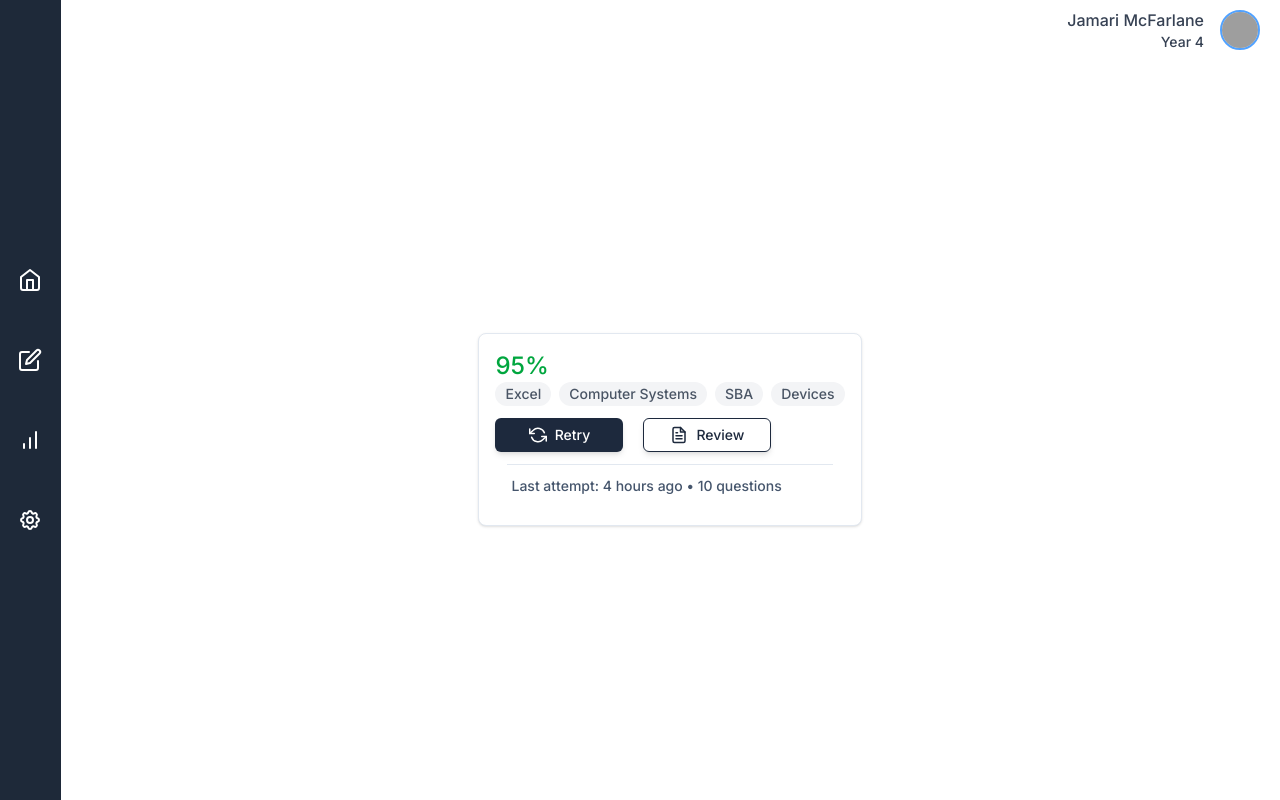
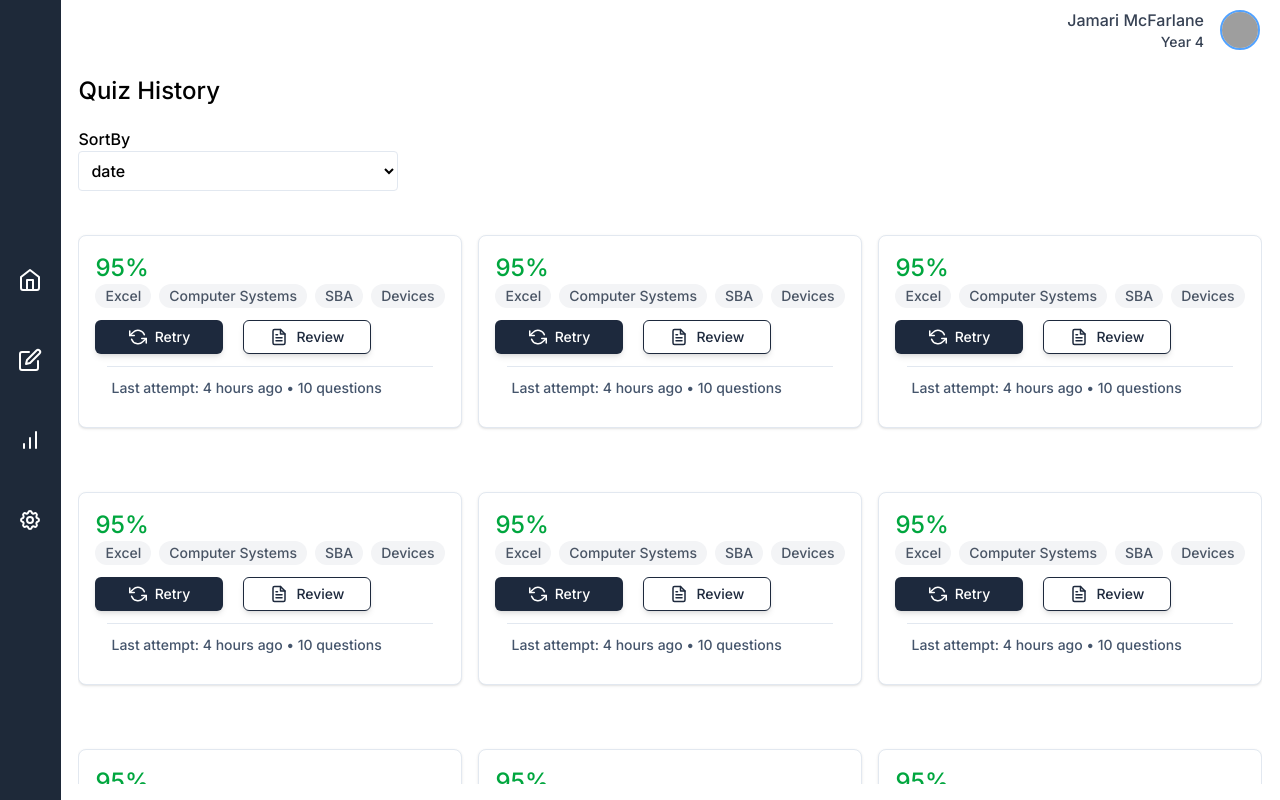
Before and after one commit to JamarTG/capstone, a React (Vite) app in the folder frontend/: page / in a window 1280 px wide. Built offline with nearby package versions, Linux system fonts and the light colour scheme; grey boxes are pictures that could not be loaded.

Commit message:
Rename HomeLayout -> SidebarLayout

```diff
--- a/frontend/src/App.tsx
+++ b/frontend/src/App.tsx
@@ -1,9 +1,9 @@
 import "./App.css";
 import { BrowserRouter, Routes, Route } from "react-router-dom";
-import HomeLayout from "./components/layout/home";
-import QuizResult from "./components/quiz/quiz-result";
+import SidebarLayout from "./components/layout/sidebar";
 import Login from "./components/authentication/login";
 import Register from "./components/authentication/register";
+import QuizHistory from "./pages/quiz-history";
 
 function App() {
   return (
@@ -12,9 +12,9 @@ function App() {
         <Route
           path="/"
           element={
-            <HomeLayout>
-              <QuizResult />
-            </HomeLayout>
+            <SidebarLayout>
+              <QuizHistory/>
+            </SidebarLayout>
           }
         />
         <Route
@@ -35,7 +35,7 @@ function App() {
         />
         <Route
           path="/insights"
-          element={<HomeLayout><></></HomeLayout>}
+          element={<SidebarLayout><></></SidebarLayout>}
         />
       </Routes>
     </BrowserRouter>
--- a/frontend/src/components/layout/home.tsx
+++ b/frontend/src/components/layout/sidebar.tsx
@@ -3,7 +3,7 @@ interface HomeLayoutProps {
   children: ReactNode;
 }
 
-const HomeLayout: React.FC<HomeLayoutProps> = ({ children }) => {
+const SidebarLayout: React.FC<HomeLayoutProps> = ({ children }) => {
   return (
     <div className="h-screen w-screen relative flex overflow-hidden">
       <aside className="h-full w-16 flex flex-col space-y-10 items-center justify-center relative bg-gray-800 text-white">
@@ -124,4 +124,4 @@ const HomeLayout: React.FC<HomeLayoutProps> = ({ children }) => {
   );
 };
 
-export default HomeLayout;
+export default SidebarLayout;
--- /dev/null
+++ b/frontend/src/components/ui/select-dropdown.tsx
@@ -0,0 +1,26 @@
+interface SelectDropdownProps {
+  options: string[];
+}
+
+const SelectDropdown: React.FC<SelectDropdownProps> = ({ options }) => {
+  return (
+    <div className="flex flex-col">
+      <label className="">SortBy</label>
+
+      <select className="p-2 max-w-xs border border-slate-200 rounded  focus:outline-none">
+        {options.map((option: string, index: number) => {
+          return (
+            <option
+              key={index}
+              value={option}
+            >
+              {option}
+            </option>
+          );
+        })}
+      </select>
+    </div>
+  );
+};
+
+export default SelectDropdown;
--- /dev/null
+++ b/frontend/src/pages/quiz-history.tsx
@@ -0,0 +1,20 @@
+import QuizCard from "../components/quiz/quiz-result";
+import SelectDropdown from "../components/ui/select-dropdown";
+
+const QuizHistory = () => {
+  return (
+    <section className="flex flex-col h-full p-4 gap-5">
+      <header>
+        <h1 className="text-2xl font-bold">Quiz History</h1>
+      </header>
+      <SelectDropdown options={['date','score']} />
+      <div className="grid grid-cols-1 gap-4 sm:grid-cols-2 lg:grid-cols-3 overflow-auto h-full">
+        {Array.from({ length: 20 }).map((_, index) => (
+          <QuizCard key={index} />
+        ))}
+      </div>
+    </section>
+  );
+};
+
+export default QuizHistory;
```
